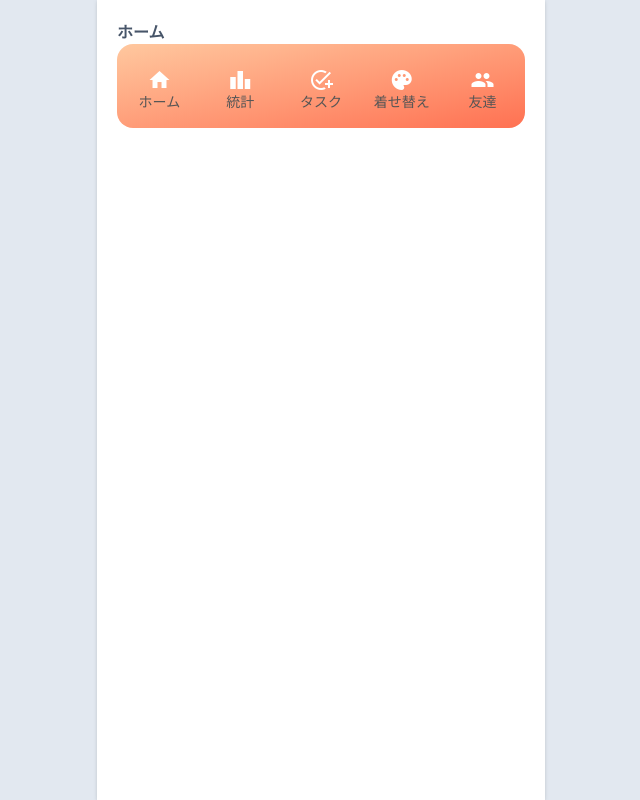
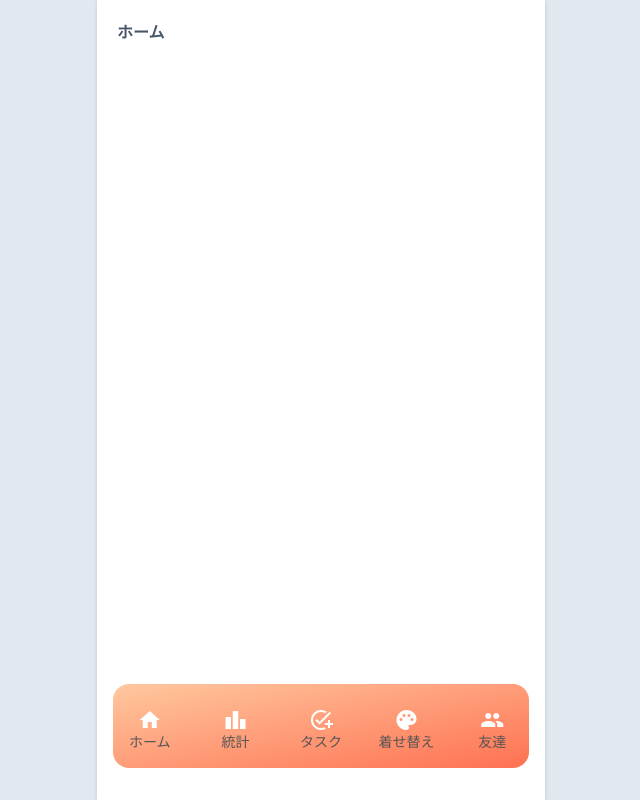
Before and after one commit to muscle-training-with-friend/mutan, a React (Vite) app: page /mutan/home in a window 1280 px wide. Shown: the whole page, without its empty margins (319-959 px from the left). Built offline with nearby package versions, Linux system fonts and the light colour scheme.

Commit message:
Update Navbar.jsx
画面下固定

```diff
--- a/src/Components/Navbar.jsx
+++ b/src/Components/Navbar.jsx
@@ -2,7 +2,7 @@ import { Link } from "react-router-dom";
 
 export default function () {
   return (
-    <div className="grid grid-cols-5 gap-3 mb-8 pt-6 pb-4 px-2 bottom-0 bg-gradient-to-br from-bright_accent to-accent rounded-2xl">
+    <div className="absolute inset-x-0 bottom-0 grid grid-cols-5 gap-3 mb-8 pt-6 pb-4 mx-4 bg-gradient-to-br from-bright_accent to-accent rounded-2xl">
       <Link to="/home">
         <div className="flex justify-center text-white">
           <link href="https://fonts.googleapis.com/icon?family=Material+Icons"
```
